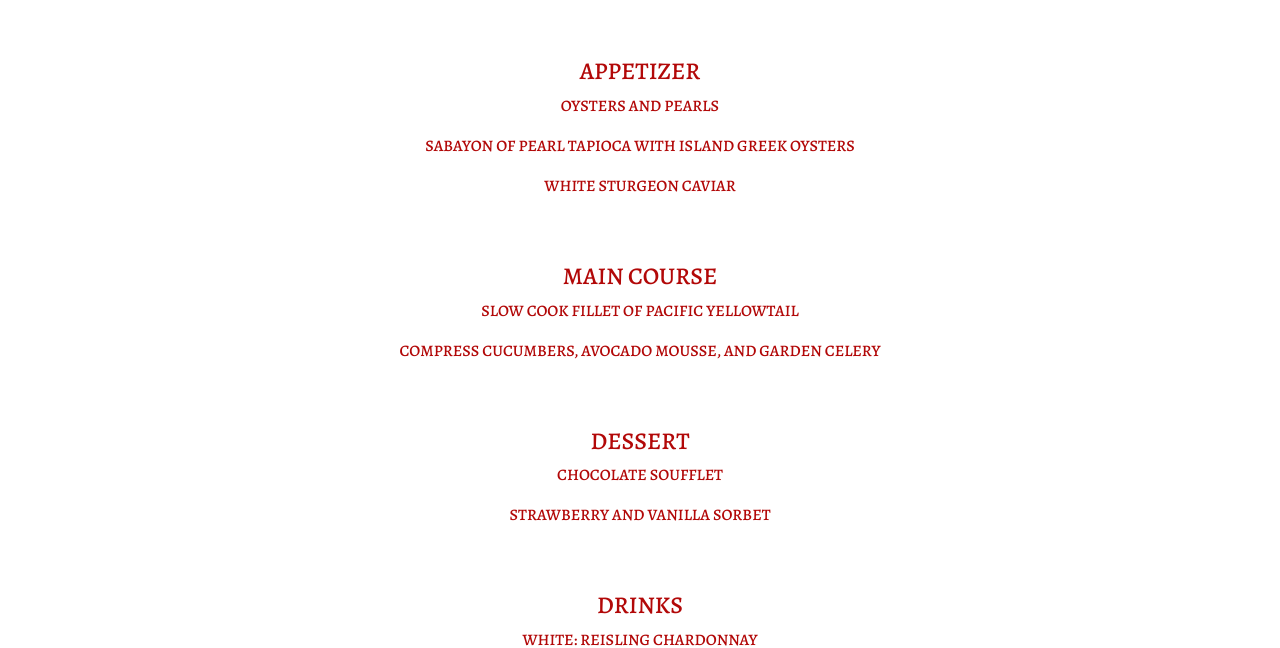
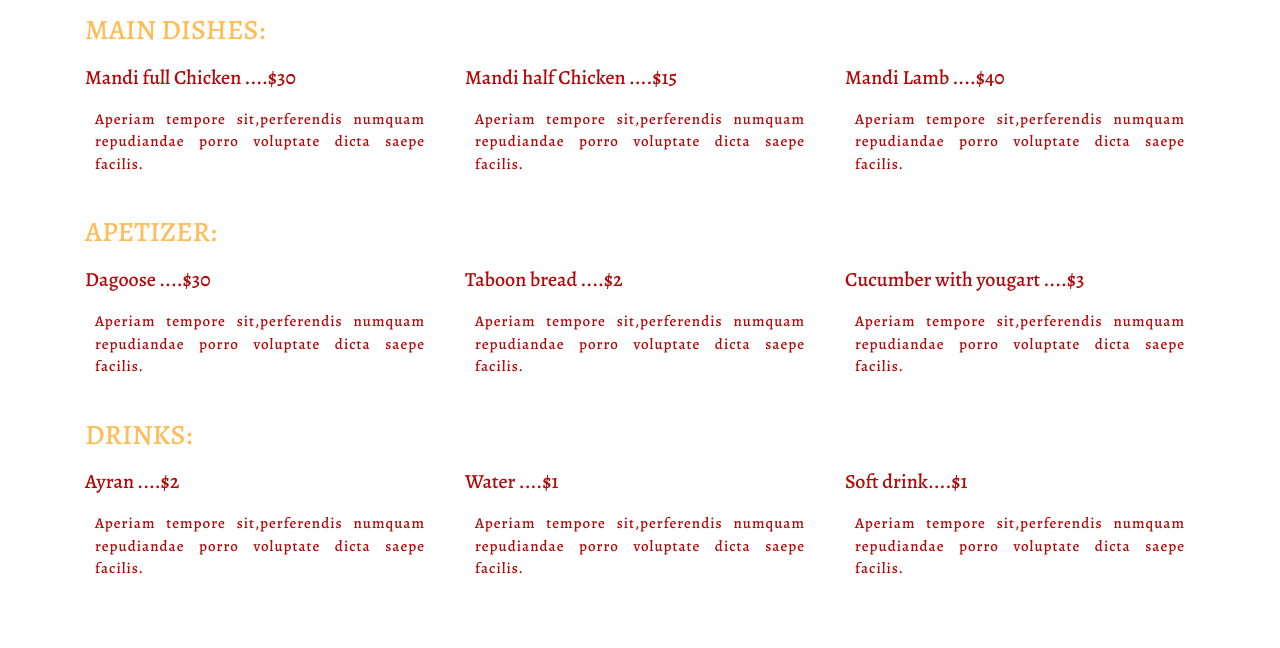
Before and after one commit to rawanebeidat/Mediterrian-Restaurant, a plain HTML site: page menu.html in a window 1280 px wide. Shown: the part 150-798 px from the top of the page. Drawn offline with nearby package versions, Linux system fonts and the light colour scheme.

Commit message:
done menu

```diff
--- a/css/style.css
+++ b/css/style.css
@@ -102,11 +102,6 @@ ul.social li{
     background:blanchedalmond;
 }
 
-/********************contact********************/
-.col-md-9 mb-md-0 mb-5{
-padding-left: 15px;
-}
-
 /***********************images gallery*********************/
  .thumb{
             margin-bottom: 30px;
@@ -120,7 +115,7 @@ img.zoom {
 }
 
 
-/********************contact*********************/
+/********************contact map*********************/
 .map-container-6{
 overflow:hidden;
 padding-bottom:56.25%;
@@ -134,7 +129,10 @@ height:100%;
 width:100%;
 position:absolute;
 }
-        /******************************form**************/
+.col-md-9 mb-md-0 mb-5{
+padding-left: 15px;
+}
+/******************************contact form**************/
 
 .form-header {
     font-family: 'Alegreya', sans-serif;
@@ -154,3 +152,32 @@ position:absolute;
 .gap100{
     padding: 70px  0;
 }
+P{
+    padding:10px;
+    font-size: 15px;
+    letter-spacing: 1px;
+    text-align: justify;
+}
+
+/******************Menu********************/
+
+.section-title{
+    padding-top:15px;
+    padding-bottom: 10px;
+}
+h3{
+    color:#ffbd59;
+}
+.single_menu_list h5 {
+	font-size: 20px;
+	border-bottom: 1px;
+	padding-bottom: 15px;
+	margin-bottom: 10px;
+}
+.single_menu_list h5 span {
+	float: right;
+    font-family:'Alegreya', sans-serif ;
+}
+p {
+	font-size: 15px;
+}
--- a/menu.html
+++ b/menu.html
@@ -34,45 +34,94 @@
  </nav>
 
 </header>
-<section>
+<section class="about-area pt-60">
          <div class="container">
-  <div class="row d-flex justify-content-center">
-    <div class="col-10 pb-5 text-center">
-      <h1 class="quicksand-font header text-uppercase">Menu</h1>
-      <hr>
+            <div class="row">
+               <div class="col-xl-12 mb-60">
+                  <div class="section-title text-center text-uppercase">
+                     <h2>our menu</h2>
                   </div>
                </div>
-  <div class="row d-flex justify-content-center">
-    <div class="col-10 pb-5 text-center">
-      <h4 class="text-center quicksand-font text-uppercase">Appetizer</h4>
-      <p class="text-uppercase">Oysters and Pearls</p>
-      <p class="text-uppercase">Sabayon of pearl tapioca with island greek oysters</p>
-      <p class="text-uppercase">White Sturgeon Caviar</p>
-    </div>
-  </div>
-  <div class="row d-flex justify-content-center">
-    <div class="col-10 pb-5 text-center">
-      <h4 class="text-center quicksand-font text-uppercase">Main Course</h4>
-      <p class="text-uppercase">Slow Cook Fillet Of Pacific Yellowtail</p>
-      <p class="text-uppercase">Compress Cucumbers, Avocado Mousse, And Garden Celery</p>
-    </div>
-  </div>
-  <div class="row d-flex justify-content-center">
-    <div class="col-10 pb-5 text-center">
-      <h4 class="text-center quicksand-font text-uppercase">Dessert</h4>
-      <p class="text-uppercase">Chocolate Soufflet</p>
-      <p class="text-uppercase">Strawberry and Vanilla Sorbet</p>
-    </div>
-  </div>
-  <div class="row d-flex justify-content-center">
-    <div class="col-10 pb-5 text-center">
-      <h4 class="text-center quicksand-font text-uppercase">Drinks</h4>
-      <p class="text-uppercase">White: Reisling Chardonnay</p>
-      <p class="text-uppercase">Red: Mary Rivers, Pinot Noir, Sonoma Coast</p>
+               <div class="col-xl-12 mb-60">
+                  <div class="section-title text-left text-uppercase">
+                     <h3> Main dishes:</h3>
                   </div>
                </div>
             </div>
+
+            <div class="row menu_style1">
+               <div class="col-md-4">
+                     <div class="menu_content">
+                        <h5> Mandi full Chicken <span>....$30</span></h5>
+                        <p>Aperiam tempore sit,perferendis numquam repudiandae porro voluptate dicta saepe facilis.</p>
+                     </div>
+               </div>
+               <div class="col-md-4">
+                     <div class="menu_content">
+                        <h5>Mandi half Chicken <span>....$15</span></h5>
+                        <p>Aperiam tempore sit,perferendis numquam repudiandae porro voluptate dicta saepe facilis.</p>
+                     </div>
+               </div>
+               <div class="col-md-4">
+                     <div class="menu_content">
+                        <h5>Mandi Lamb <span>....$40</span></h5>
+                        <p>Aperiam tempore sit,perferendis numquam repudiandae porro voluptate dicta saepe facilis.</p>
+                     </div>
+               </div>
+                <div class="col-xl-12 mb-60">
+                  <div class="section-title text-left text-uppercase">
+                     <h3> Apetizer:</h3>
+                  </div>
+               </div>
+               <br>
+                  <div class="col-md-4">
+                     <div class="menu_content">
+                        <h5> Dagoose <span>....$30</span></h5>
+                        <p>Aperiam tempore sit,perferendis numquam repudiandae porro voluptate dicta saepe facilis.</p>
+                     </div>
+               </div>
+               <div class="col-md-4">
+                     <div class="menu_content">
+                        <h5>Taboon bread <span>....$2</span></h5>
+                        <p>Aperiam tempore sit,perferendis numquam repudiandae porro voluptate dicta saepe facilis.</p>
+                     </div>
+               </div>
+               <div class="col-md-4">
+                     <div class="menu_content">
+                        <h5>Cucumber with yougart <span>....$3</span></h5>
+                        <p>Aperiam tempore sit,perferendis numquam repudiandae porro voluptate dicta saepe facilis.</p>
+                     </div>
+               </div>
+               <div class="col-xl-12 mb-60">
+                  <div class="section-title text-left text-uppercase">
+                     <h3> Drinks:</h3>
+                  </div>
+               </div>
+               <div class="col-md-4">
+                     <div class="menu_content">
+                        <h5>Ayran<span> ....$2</span></h5>
+                        <p>Aperiam tempore sit,perferendis numquam repudiandae porro voluptate dicta saepe facilis.</p>
+                     </div>
+               </div>
+               <div class="col-md-4">
+                     <div class="menu_content">
+                        <h5>Water<span> ....$1</span></h5>
+                        <p>Aperiam tempore sit,perferendis numquam repudiandae porro voluptate dicta saepe facilis.</p>
+                     </div>
+               </div>
+               <div class="col-md-4">
+                     <div class="menu_content">
+                        <h5>Soft drink<span>....$1</span></h5>
+                        <p>Aperiam tempore sit,perferendis numquam repudiandae porro voluptate dicta saepe facilis.</p>
+                     </div>
+               </div>
+
+               </div>
+
+         </div>
       </section>
+
+
 <footer >
     <div class="container">
             <div class="row text-center text-light py-4  justify-content-center ">
```
Also changed, not shown: about us.html (+10 -7 lines), contact us.html (+4 -4 lines). Lines whose indentation alone changed are shown as unchanged.
